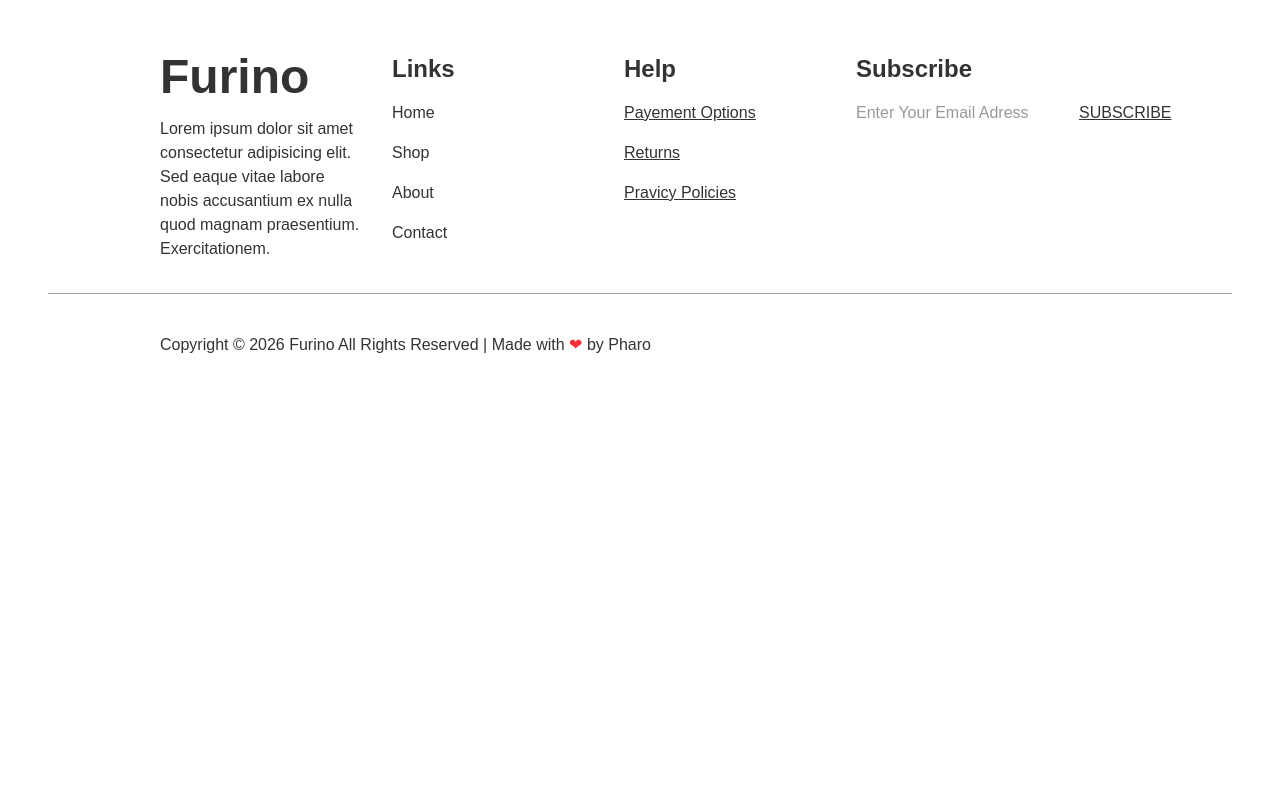
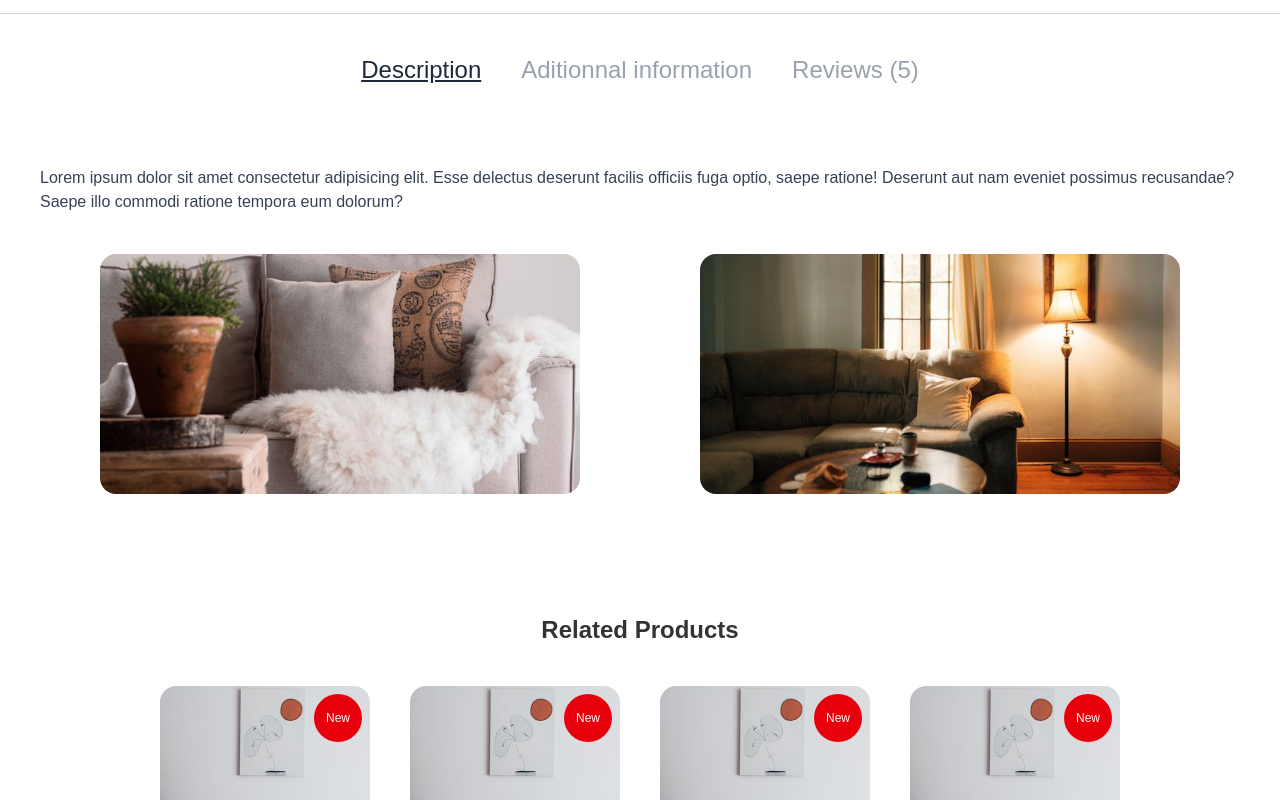
Before and after one commit to pharouqy/Furniro, a React (Vite) app: page /product/0 in a window 1280 px wide. Shown: the part 960-1760 px from the top of the page. Before the commit the page ends 1397 px from the top, so only its background shows below. Built offline with nearby package versions, Linux system fonts and the light colour scheme.

Commit message:
Single product done !

```diff
--- a/src/pages/SingleProduct.jsx
+++ b/src/pages/SingleProduct.jsx
@@ -7,11 +7,18 @@ import {
   faSquareXTwitter,
 } from "@fortawesome/free-brands-svg-icons";
 
+import couchProduct1 from "../../public/couchProduct1.jpg";
+import couchProduct2 from "../../public/couchProduct2.jpg";
+
+import couch from "../../public/couch.jpg";
+
 import BannerProduct from "../components/BannerProduct";
 import SliderProduct from "../components/SliderProduct";
 import Stars from "../components/Stars";
 
 import Context from "../hooks/Context";
+
+import ProductCard from "../components/ProductCard";
 
 function SingleProduct() {
   const [selectedSize, setSelectedSize] = useState("");
@@ -21,6 +28,29 @@ function SingleProduct() {
 
   const addToCart = () => {
     setQuantity(cart);
+  };
+
+  const [showDescription, setShowDescription] = useState(true);
+  const [showAditionnalInformation, setShowAditionnalInformation] =
+    useState(false);
+  const [showReviews, setShowReviews] = useState(false);
+
+  const switchToReviews = () => {
+    setShowDescription(false);
+    setShowAditionnalInformation(false);
+    setShowReviews(true);
+  };
+
+  const switchToDescription = () => {
+    setShowDescription(true);
+    setShowAditionnalInformation(false);
+    setShowReviews(false);
+  };
+
+  const switchToAditionnalInformation = () => {
+    setShowDescription(false);
+    setShowAditionnalInformation(true);
+    setShowReviews(false);
   };
 
   return (
@@ -201,6 +231,159 @@ function SingleProduct() {
           </div>
         </div>
       </div>
+      <hr className="w-full border-gray-300" />
+      <div className="flex flex-col gap-5 justify-start items-start w-full">
+        <div className="flex flex-row gap-5 justify-center items-center w-full">
+          <ul className="flex flex-row gap-5 justify-center items-center w-full text-2xl">
+            <li>
+              {showDescription ? (
+                <button
+                  className="text-gray-800 underline"
+                  onClick={switchToDescription}
+                >
+                  Description
+                </button>
+              ) : (
+                <button className="text-gray-400" onClick={switchToDescription}>
+                  Description
+                </button>
+              )}
+            </li>
+            <li>
+              {showAditionnalInformation ? (
+                <button
+                  className="text-gray-800 underline"
+                  onClick={switchToAditionnalInformation}
+                >
+                  Aditionnal information
+                </button>
+              ) : (
+                <button
+                  className="text-gray-400"
+                  onClick={switchToAditionnalInformation}
+                >
+                  Aditionnal information
+                </button>
+              )}
+            </li>
+            <li>
+              {showReviews ? (
+                <button
+                  className="text-gray-800 underline"
+                  onClick={switchToReviews}
+                >
+                  Reviews (5)
+                </button>
+              ) : (
+                <button className="text-gray-400" onClick={switchToReviews}>
+                  Reviews (5)
+                </button>
+              )}
+            </li>
+          </ul>
+        </div>
+        {showDescription && (
+          <div className="p-5">
+            <p className="text-gray-700 font-popins">
+              Lorem ipsum dolor sit amet consectetur adipisicing elit. Esse
+              delectus deserunt facilis officiis fuga optio, saepe ratione!
+              Deserunt aut nam eveniet possimus recusandae? Saepe illo commodi
+              ratione tempora eum dolorum?
+            </p>
+            <div className="flex flex-row justify-around items-center">
+              <img
+                src={couchProduct1}
+                alt="Product Image"
+                className="w-60 h-30 my-5 object-cover rounded-2xl box-border hover:scale-105 transition-transform"
+              />
+              <img
+                src={couchProduct2}
+                alt="Product Image"
+                className="w-60 h-30 my-5 object-cover rounded-2xl box-border hover:scale-105 transition-transform"
+              />
+            </div>
+          </div>
+        )}
+        {showAditionnalInformation && (
+          <div className="p-5">
+            <p>
+              Lorem ipsum dolor sit amet consectetur adipisicing elit. Esse
+              delectus deserunt facilis officiis fuga optio, saepe ratione!
+              Deserunt aut nam eveniet possimus recusandae? Saepe illo commodi
+              ratione tempora eum dolorum?
+            </p>
+            <p>
+              Lorem ipsum dolor sit amet consectetur adipisicing elit. Esse
+              delectus deserunt facilis officiis fuga optio, saepe ratione!
+              Deserunt aut nam eveniet possimus recusandae? Saepe illo commodi
+              ratione tempora eum dolorum?
+            </p>
+            <p>
+              Lorem ipsum dolor sit amet consectetur adipisicing elit. Esse
+              delectus deserunt facilis officiis fuga optio, saepe ratione!
+              Deserunt aut nam eveniet possimus recusandae? Saepe illo commodi
+              ratione tempora eum dolorum?
+            </p>
+            <p>
+              Lorem ipsum dolor sit amet consectetur adipisicing elit. Esse
+              delectus deserunt facilis officiis fuga optio, saepe ratione!
+              Deserunt aut nam eveniet possimus recusandae? Saepe illo commodi
+              ratione tempora eum dolorum?
+            </p>
+          </div>
+        )}
+        {showReviews && (
+          <div className="p-5">
+            <div>
+              <p className="font-bold text-2xl">John Doe</p>
+              <p className="text-gray-600">5.0</p>
+              <p className="text-gray-600">
+                Lorem ipsum dolor sit amet consectetur adipisicing elit. Esse
+                delectus deserunt facilis officiis fuga optio, saepe ratione!
+                Deserunt aut nam eveniet possimus recusandae? Saepe illo commodi
+                ratione tempora eum dolorum?
+              </p>
+            </div>
+            <div>
+              <p className="font-bold text-2xl">John Doe</p>
+              <p className="text-gray-600">5.0</p>
+              <p className="text-gray-600">
+                Lorem ipsum dolor sit amet consectetur adipisicing elit. Esse
+                delectus deserunt facilis officiis fuga optio, saepe ratione!
+                Deserunt aut nam eveniet possimus recusandae? Saepe illo commodi
+                ratione tempora eum dolorum?
+              </p>
+            </div>
+            <div>
+              <p className="font-bold text-2xl">John Doe</p>
+              <p className="text-gray-600">5.0</p>
+              <p className="text-gray-600">
+                Lorem ipsum dolor sit amet consectetur adipisicing elit. Esse
+                delectus deserunt facilis officiis fuga optio, saepe ratione!
+                Deserunt aut nam eveniet possimus recusandae? Saepe illo commodi
+                ratione tempora eum dolorum?
+              </p>
+            </div>
+          </div>
+        )}
+      </div>
+      <div className="flex flex-col gap-5 justify-start items-center w-full">
+        <h2 className="text-2xl font-bold align-middle">Related Products</h2>
+        <div className="flex flex-row gap-5 justify-start items-start w-120">
+          {[1, 2, 3, 4].map((_, index) => (
+            <ProductCard
+              key={index}
+              image={couch}
+              title="ASGARD SOFA"
+              price="250"
+              discount="200"
+              description="Lorem ipsum dolor sit amet consectetur adipisicing elit."
+              feature="New"
+              id={index}
+            />
+          ))}
+        </div>
+      </div>
     </div>
   );
 }
```
Also changed, not shown: public/couchProduct1.jpg (added), public/couchProduct2.jpg (added).
